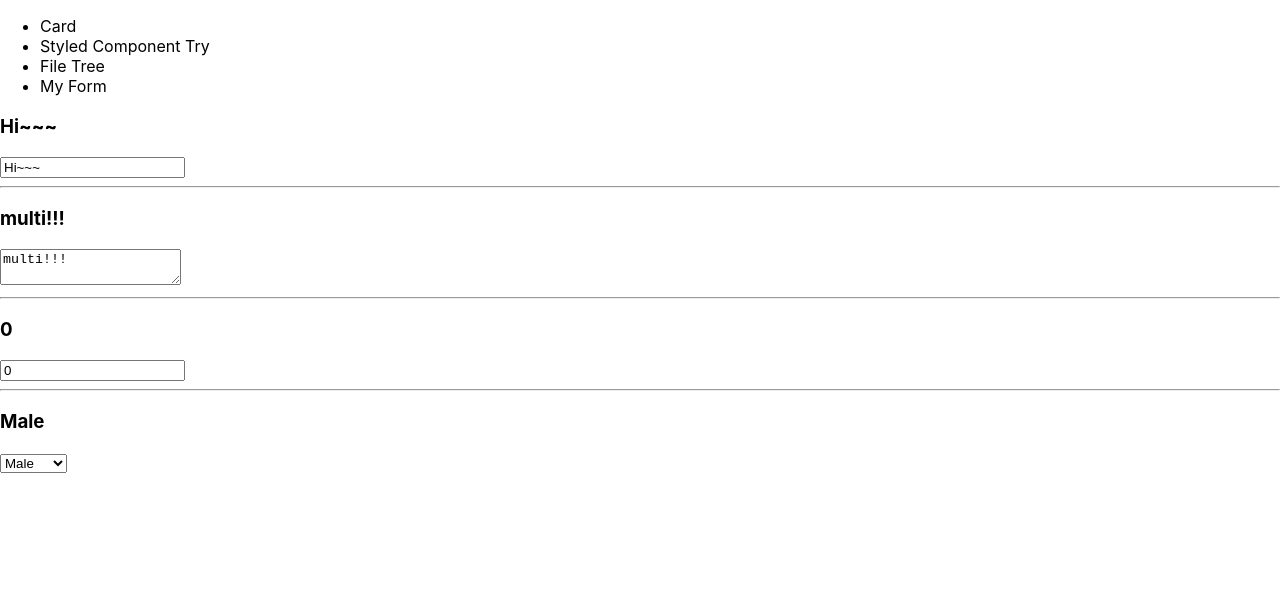
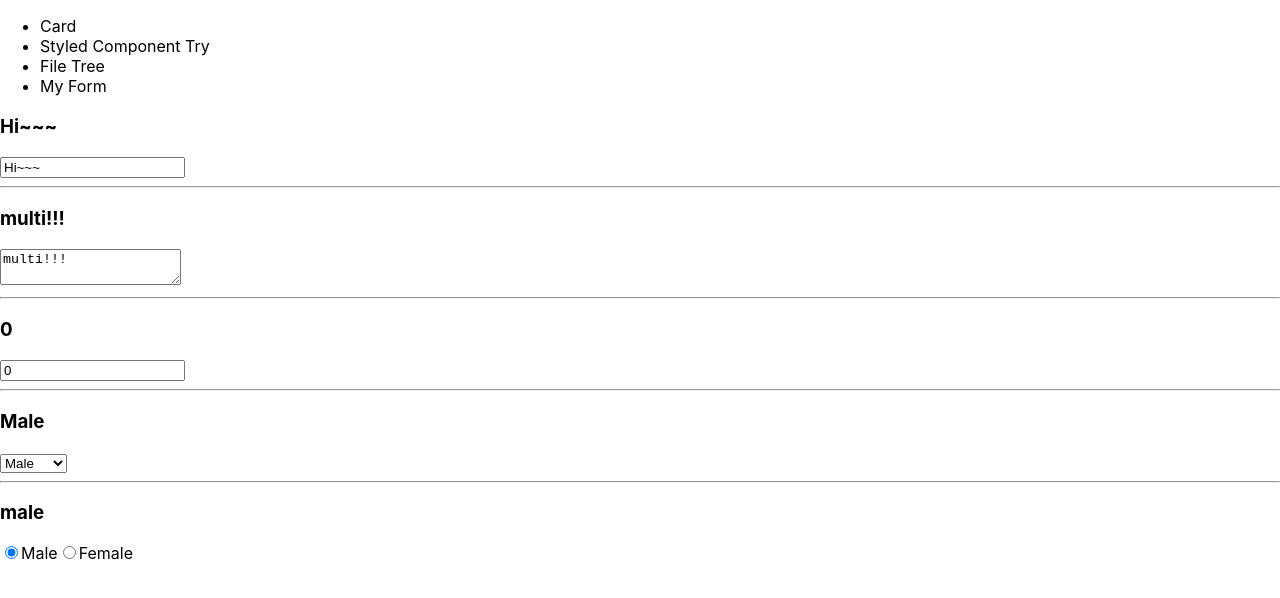
Before and after one commit to ShawnTseng/react-protfolio, a React (Create React App) app: page / in a window 1280 px wide. Both pictures are taken after a click on the item "My Form". Shown: the top 598 px of the page. Built offline with nearby package versions, Linux system fonts and the light colour scheme.

Commit message:
add radio

```diff
--- /dev/null
+++ b/src/Form/Radio.js
@@ -0,0 +1,28 @@
+import React, { Component } from 'react';
+
+class Radio extends Component {
+    state = {
+        radioValue: 'male'
+    }
+
+    onChange = e => {
+        this.setState({
+            radioValue: e.target.value
+        })
+    }
+
+    render() {
+        const { radioValue } = this.state;
+        return (
+            <div>
+                <h3>{radioValue}</h3>
+                <input type="radio" value="male" onChange={this.onChange} checked={radioValue === 'male'} />
+                <label>Male</label>
+                <input type="radio" value="female" onChange={this.onChange} checked={radioValue === 'female'} />
+                <label>Female</label>
+            </div>
+        );
+    }
+}
+
+export default Radio;
--- a/src/Form/index.js
+++ b/src/Form/index.js
@@ -3,6 +3,7 @@ import Input from './Input';
 import Textarea from './Textarea';
 import InputNumber from './InputNumber';
 import Select from './Select';
+import Radio from './Radio';
 
 class Form extends Component {
     render() {
@@ -15,6 +16,8 @@ class Form extends Component {
                 <InputNumber />
                 <hr />
                 <Select />
+                <hr />
+                <Radio />
             </div>
         );
     }
```
